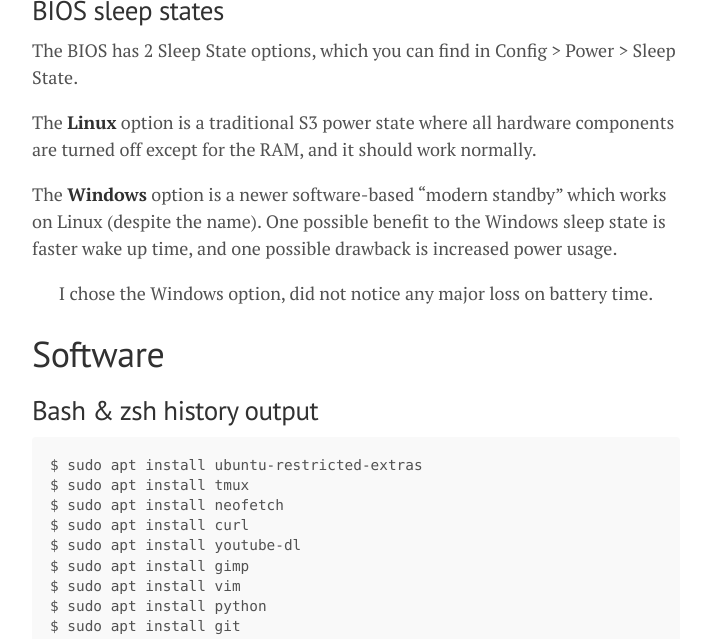
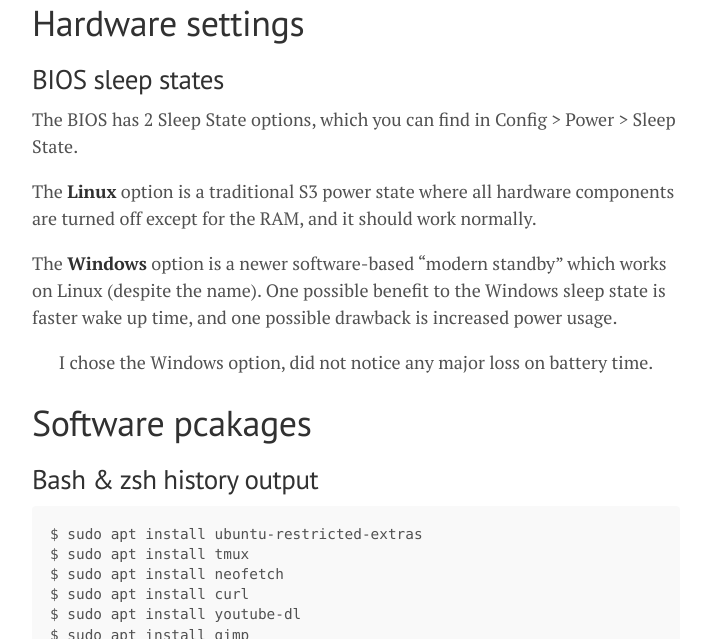
Before and after one commit to lgeurts/lgeurts.github.io, a Jekyll site: the page built from _posts/2021-10-15-ubuntu-setup-notes-for-x1-carbon-gen8.md, in a window 1280 px wide and 900 px high, scrolled down 503 px, cut to the strip 261-900 px from the top of the window. Shown: the whole strip, without its empty margins (284-990 px from the left). Built offline with Jekyll 4.4.1, drawn with Linux system fonts in a browser that asks for light colours; nearby versions of some CDN libraries; comment, search, counter and statistics services are not loaded.

Commit message:
Update 2021-10-15-ubuntu-setup-notes-for-x1-carbon-gen8.md

````diff
--- a/_posts/2021-10-15-ubuntu-setup-notes-for-x1-carbon-gen8.md
+++ b/_posts/2021-10-15-ubuntu-setup-notes-for-x1-carbon-gen8.md
@@ -8,6 +8,8 @@ tags: [ Linux Tutorials ]
 ---
 
 <img src="/assets/groovy-gorilla.png" width="654">
+
+# Hardware settings
 
 ## BIOS sleep states
 
@@ -21,7 +23,7 @@ The **Windows** option is a newer software-based "modern standby" which works on
     I chose the Windows option, did not notice any major loss on battery time.
 </p>
 
-# Software
+# Software pcakages
 
 ## Bash & zsh history output
 ```
````
Also changed, not shown: other parts of _posts/2021-10-15-ubuntu-setup-notes-for-x1-carbon-gen8.md (+2 -0 lines).
